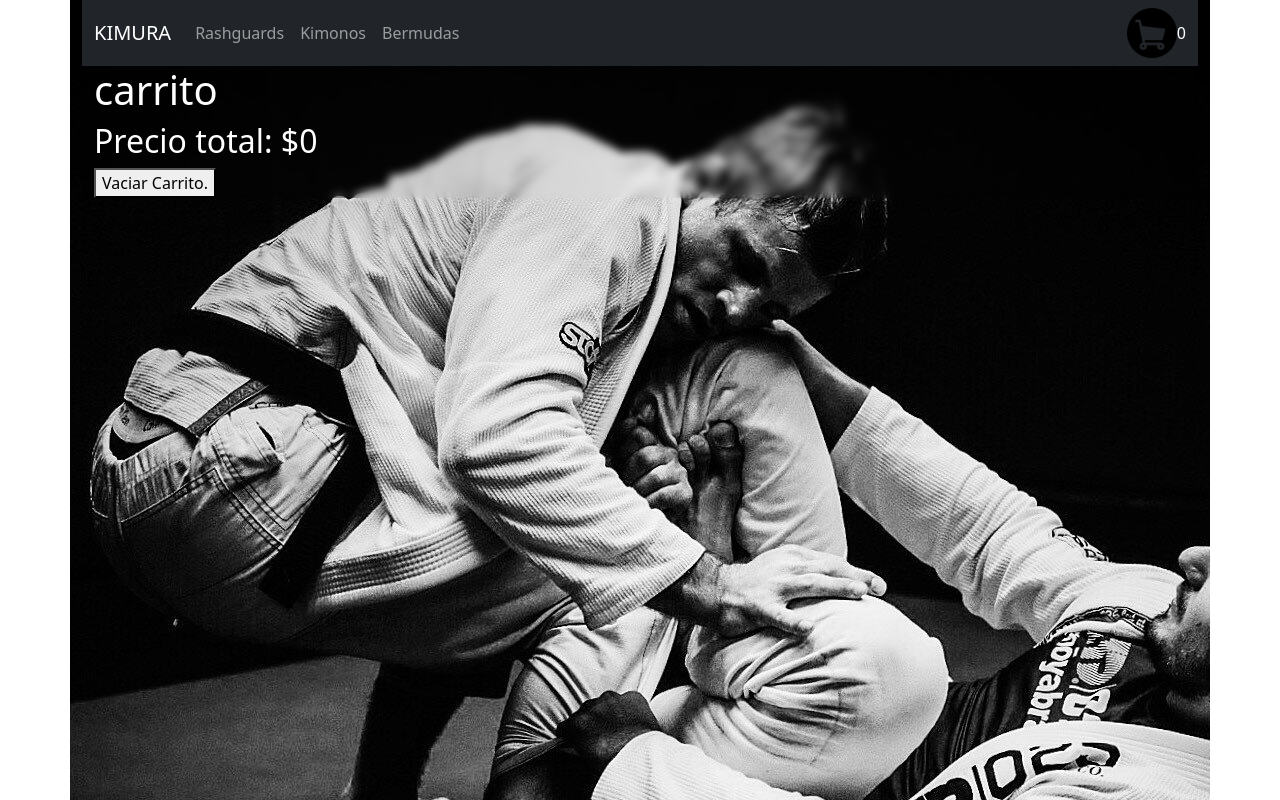
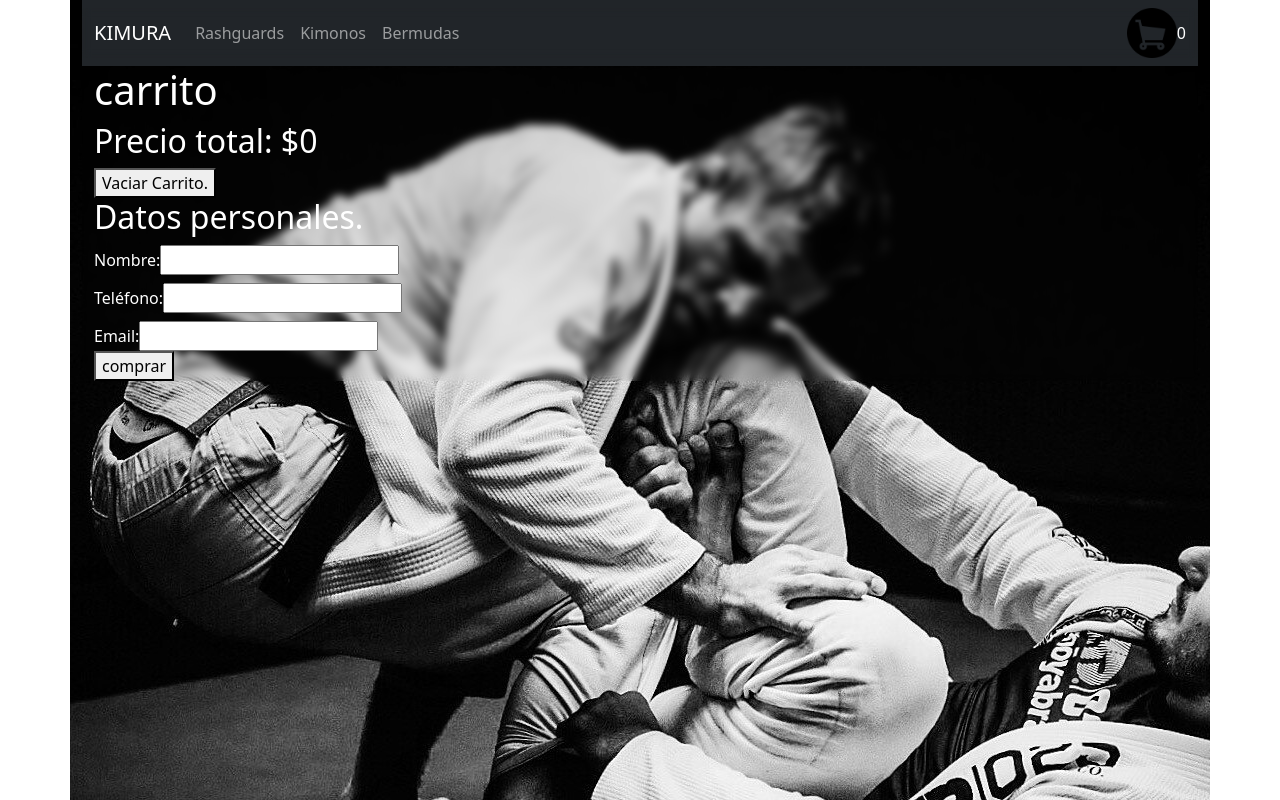
Before and after one commit to Francisco-cespa/ProyectoReactJS, a React (Vite) app: page /carrito in a window 1280 px wide. Shown: the top 800 px of the page. Built offline with nearby package versions, Linux system fonts and the light colour scheme.

Commit message:
reentrega entrega final

```diff
--- a/src/App.jsx
+++ b/src/App.jsx
@@ -5,8 +5,6 @@ import { ItemListContainer } from "./components/ItemListContainer";
 import { ItemDetailContainer } from "./components/ItemDetailContainer";
 import { NavBar } from "./components/Navbar";
 import { Container } from "react-bootstrap";
-
-import { useEffect } from "react";
 import { CartProvider } from "./context/CartContext";
 import Carrito from "./components/Carrito";
 
--- a/src/components/Carrito.jsx
+++ b/src/components/Carrito.jsx
@@ -1,8 +1,46 @@
-import React, { useContext } from "react";
+import React, { useContext, useState } from "react";
 import { CartContext } from "../context/CartContext";
+import { collection, getFirestore, addDoc } from "firebase/firestore";
+
+const initialValues = {
+  name: "",
+  phone: "",
+  email: "",
+};
 
 export const Carrito = () => {
-  const { carrito, precioTotal, vaciarCarrito } = useContext(CartContext);
+  const { carrito, precioTotal, vaciarCarrito, removeItem } =
+    useContext(CartContext);
+
+  const [buyer, setBuyer] = useState(initialValues);
+
+  const handleChange = (e) => {
+    const { name, value } = e.target;
+    setBuyer((prev) => {
+      return {
+        ...prev,
+        [name]: value,
+      };
+    });
+  };
+
+  const handleOrder = () => {
+    const order = {
+      buyer: buyer,
+      items: carrito,
+      total: precioTotal(),
+    };
+
+    const db = getFirestore();
+    const orderCollection = collection(db, "orders");
+
+    addDoc(orderCollection, order).then(({ id }) => {
+      if (id) {
+        alert("Su orden: " + id + " ha sido completada!");
+        handleVaciar();
+      }
+    });
+  };
 
   const handleVaciar = () => {
     return vaciarCarrito();
@@ -17,10 +55,47 @@ export const Carrito = () => {
           <p>Precio unidad: ${prod.price}</p>
           <p>Precio total: ${prod.cantidad * prod.price}</p>
           <p>Cantidad: {prod.cantidad}</p>
+          <button onClick={() => removeItem(prod.id)}>Eliminar</button>
         </div>
       ))}
       <h2>Precio total: ${precioTotal()} </h2>
       <button onClick={handleVaciar}> Vaciar Carrito.</button>
+
+      <h2>Datos personales.</h2>
+      <form>
+        <div className="mt-2">
+          <label>Nombre:</label>
+          <input
+            className="ml-2"
+            type="text"
+            value={buyer.name}
+            name="name"
+            onChange={handleChange}
+          />
+        </div>
+        <div className="mt-2">
+          <label>Teléfono:</label>
+          <input
+            className="ml-2"
+            type="number"
+            value={buyer.phone}
+            name="phone"
+            onChange={handleChange}
+          />
+        </div>
+        <div className="mt-2">
+          <label>Email:</label>
+          <input
+            className="ml-2"
+            type="email"
+            value={buyer.email}
+            name="email"
+            onChange={handleChange}
+          />
+        </div>
+      </form>
+
+      <button onClick={handleOrder}>comprar</button>
     </div>
   );
 };
--- a/src/components/ItemCount.jsx
+++ b/src/components/ItemCount.jsx
@@ -7,7 +7,7 @@ export const ItemCount = ({ item }) => {
   const [cantidad, setCantidad] = useState(1);
 
   const handleDecrease = () => {
-    if (cantidad > 0) {
+    if (cantidad > 1) {
       setCantidad(cantidad - 1);
     }
   };
@@ -20,7 +20,7 @@ export const ItemCount = ({ item }) => {
 
   const handleAdd = () => {
     const itemAgregado = { ...item, cantidad };
-
+    setCantidad(1);
     const nuevoCarrito = [...carrito];
     const estaEnElCarrito = nuevoCarrito.find(
       (producto) => producto.id === itemAgregado.id
@@ -33,7 +33,6 @@ export const ItemCount = ({ item }) => {
     }
     setCarrito(nuevoCarrito);
   };
-  console.log(carrito);
 
   return (
     <div>
--- a/src/components/ItemDetailContainer.jsx
+++ b/src/components/ItemDetailContainer.jsx
@@ -1,8 +1,7 @@
-import { useEffect, useState, useContext } from "react";
+import { useEffect, useState } from "react";
 import { useParams } from "react-router-dom";
 import Container from "react-bootstrap/Container";
 import { getFirestore, getDoc, doc } from "firebase/firestore";
-import { CartContext } from "../context/CartContext";
 import { ItemCount } from "./ItemCount";
 
 export const ItemDetailContainer = () => {
--- a/src/context/CartContext.jsx
+++ b/src/context/CartContext.jsx
@@ -23,6 +23,11 @@ export const CartProvider = ({ children }) => {
     setCarrito([]);
   };
 
+  const removeItem = (id) => {
+    const filtrarCarrito = carrito.filter((item) => item.id !== id);
+    setCarrito(filtrarCarrito);
+  };
+
   useEffect(() => {
     localStorage.setItem("carrito", JSON.stringify(carrito));
   }, [carrito]);
@@ -37,6 +42,7 @@ export const CartProvider = ({ children }) => {
         cantidadEnCarrito,
         precioTotal,
         vaciarCarrito,
+        removeItem,
       }}
     >
       {children}
```
Also changed, not shown: 1 other file (tests, documents, lock files or other folders).
